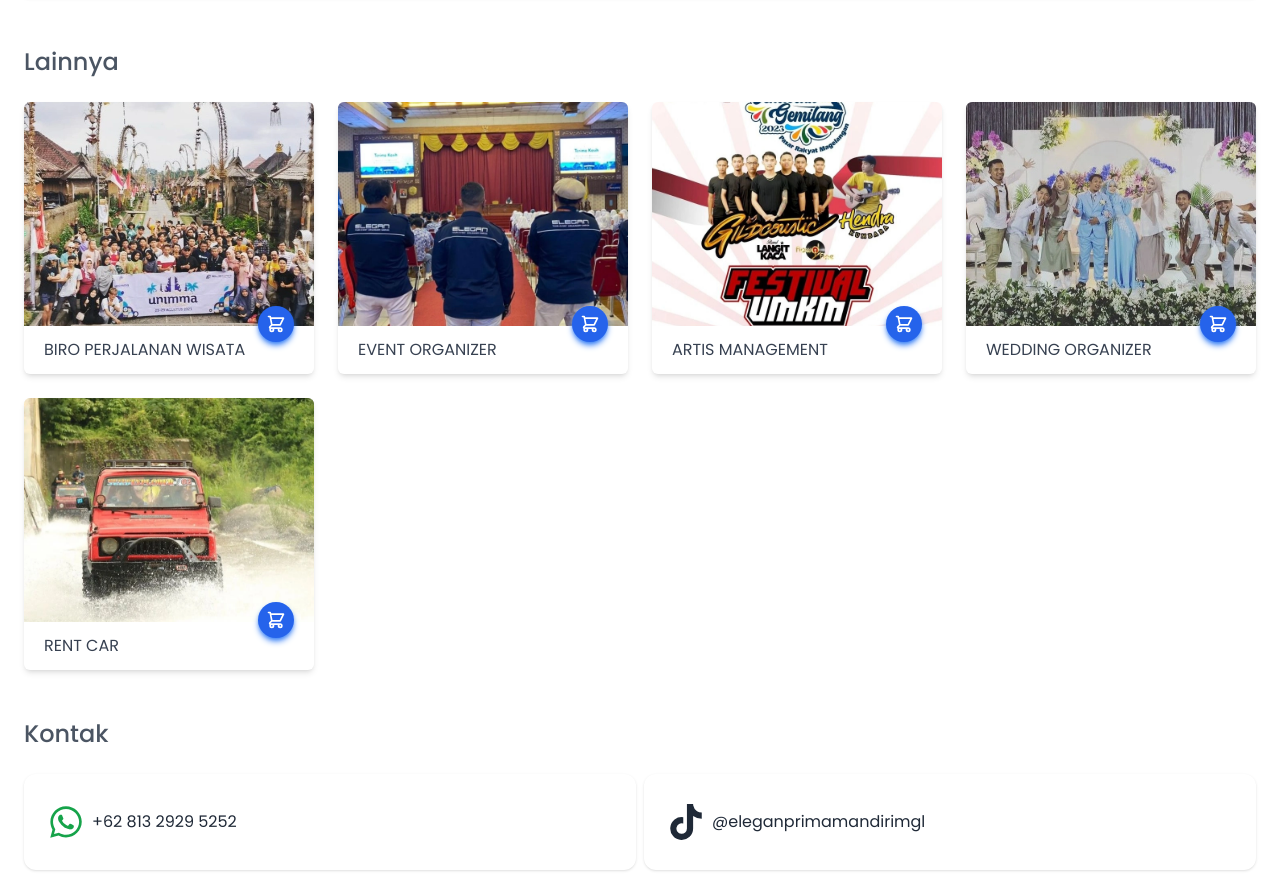
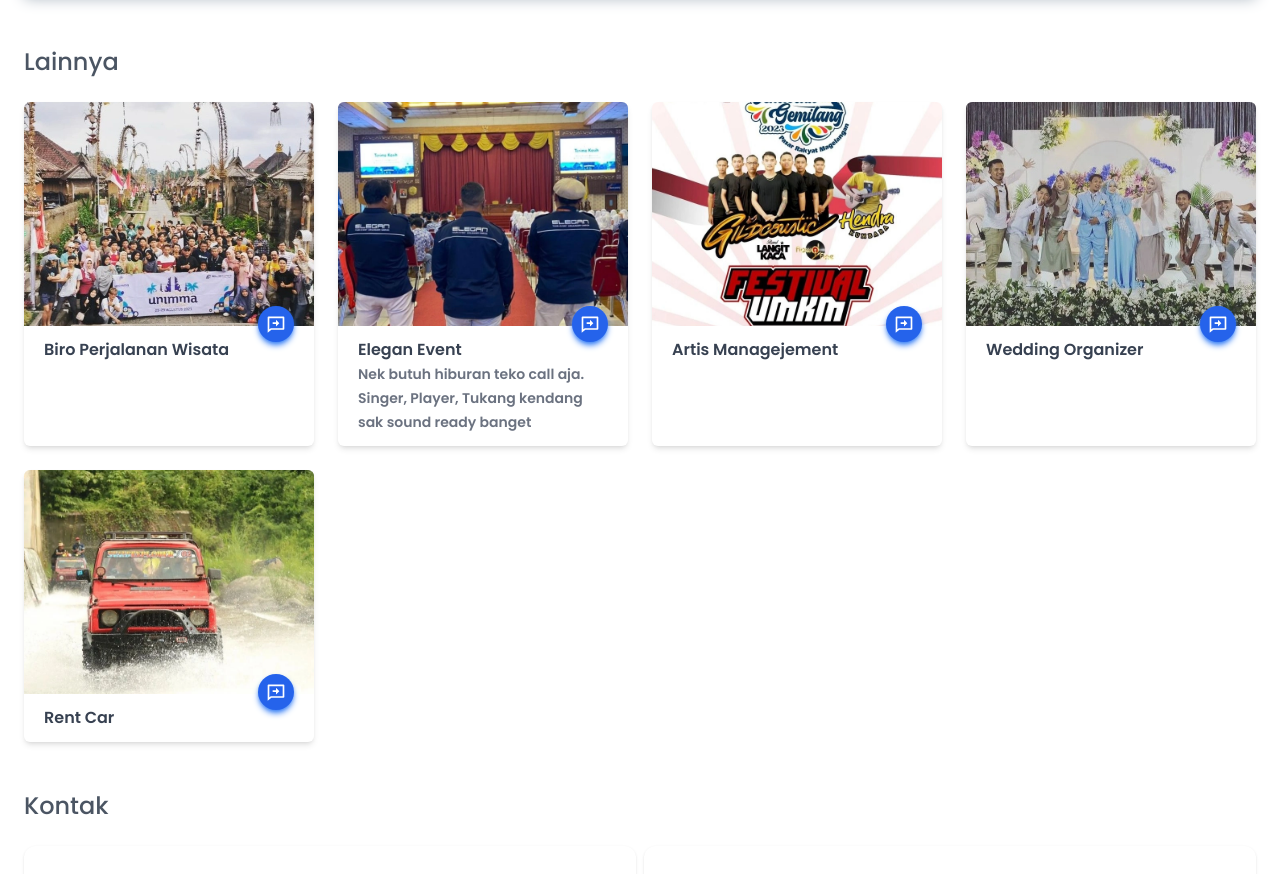
Before and after one commit to McWooden/epm, a Next.js app: page / in a window 1280 px wide. Shown: the part 1908-2782 px from the top of the page. Built offline with nearby package versions, Linux system fonts and the light colour scheme.

Commit message:
small card

```diff
--- a/src/app/components/Quotes.js
+++ b/src/app/components/Quotes.js
@@ -1,7 +1,7 @@
 import { FaQuoteRight } from "react-icons/fa";
 
 export default function Quotes() {
-    return <div className="flex gap-2 p-6 relative overflow-hidden rounded shadow bg-contain bg-right bg-no-repeat bg-[#d2e0ed]" style={{backgroundImage: 'url(/assets/priyo-wahyu.webp)'}}>
+    return <div className="flex gap-2 p-6 relative overflow-hidden rounded bg-contain bg-right bg-no-repeat bg-[#d2e0ed] shadow-[0_0_15px_0_#a8b3be]" style={{backgroundImage: 'url(/assets/priyo-wahyu.webp)'}}>
         <div className="absolute inset-0 bg-black bg-opacity-20"/>
         <FaQuoteRight className="absolute top-2 right-2 sm:relative text-2xl text-gray-100 drop-shadow z-10"/>
         <div className="flex flex-col gap-2 z-10">
--- /dev/null
+++ b/src/app/components/SmallCard.js
@@ -0,0 +1,19 @@
+import { RiChatForwardLine } from "react-icons/ri";
+import { findProductByTitle, spaceToLink } from "../utils"
+
+export default function SmallCard({title, className = ''}) {
+    const data = findProductByTitle(title)
+    if (!data) return <div>{title} tidak ditemukan</div>
+    return <div className="w-full max-w-sm mx-auto rounded-md shadow-md overflow-hidden">
+
+        <div className="flex items-end justify-end h-56 w-full bg-cover bg-center" style={{backgroundImage: `url(${data.image})`}}>
+            <a href={`https://wa.me/6281329295252?text=${spaceToLink(`Hai Pak Priyo, saya tertarik dengan ${data.title}. Apakah masih tersedia?`)}`} className="p-2 rounded-full bg-blue-600 shadow-blue-500 shadow-md text-white mx-5 -mb-4 hover:bg-blue-500 focus:outline-none focus:bg-blue-500">
+                <RiChatForwardLine className="h-5 w-5"/>
+            </a>
+        </div>
+        <div className="px-5 py-3">
+            <h3 className="text-gray-700 capitalize font-semibold">{data.title}</h3>
+            <span className="text-gray-500 text-sm font-semibold">{data?.description}</span>
+        </div>
+    </div>
+}
--- a/src/app/components/Templet.js
+++ b/src/app/components/Templet.js
@@ -4,6 +4,7 @@ import Jumbotron from "./Jumbotron";
 import Quotes from "./Quotes";
 import Youtube from "./Youtube";
 import { spaceToLink } from "../utils";
+import SmallCard from "./SmallCard";
 
 export default function Templet() {
     return (
@@ -62,63 +63,13 @@ export default function Templet() {
                 <h3 className="text-gray-600 text-2xl font-medium pt-12">Lainnya</h3>
                 <div className="grid gap-6 grid-cols-1 sm:grid-cols-2 lg:grid-cols-3 xl:grid-cols-4 mt-6">
                     {/* Add your product items here */}
-                    <div className="w-full max-w-sm mx-auto rounded-md shadow-md overflow-hidden">
-                        <div className="flex items-end justify-end h-56 w-full bg-cover bg-center" style={{backgroundImage: "url(/assets/other/biro-perjalanan-wisata.webp)"}}>
-                        <a href={`https://wa.me/6281329295252?text=${spaceToLink(`Hai Pak Priyo, saya tertarik dengan Biro Perjalanan Wisata. Apakah masih tersedia?`)}`} className="p-2 rounded-full bg-blue-600 shadow-blue-500 shadow-md text-white mx-5 -mb-4 hover:bg-blue-500 focus:outline-none focus:bg-blue-500">
-                        <svg className="h-5 w-5" fill="none" strokeLinecap="round" strokeLinejoin="round" strokeWidth="2" viewBox="0 0 24 24" stroke="currentColor"><path d="M3 3h2l.4 2M7 13h10l4-8H5.4M7 13L5.4 5M7 13l-2.293 2.293c-.63.63-.184 1.707.707 1.707H17m0 0a2 2 0 100 4 2 2 0 000-4zm-8 2a2 2 0 11-4 0 2 2 0 014 0z"></path></svg>
-                        </a>
-                    </div>
-                    <div className="px-5 py-3">
-                        <h3 className="text-gray-700 uppercase">Biro Perjalanan Wisata</h3>
-                        {/* <span className="text-gray-500 mt-2">$000</span> */}
-                    </div>
-                    </div>
-                    <div className="w-full max-w-sm mx-auto rounded-md shadow-md overflow-hidden">
-                        <div className="flex items-end justify-end h-56 w-full bg-cover bg-center" style={{backgroundImage: "url(/assets/other/event-organizer.webp)"}}>
-                        <a href={`https://wa.me/6281329295252?text=${spaceToLink(`Hai Pak Priyo, saya tertarik dengan Event Organizer. Apakah masih tersedia?`)}`} className="p-2 rounded-full bg-blue-600 shadow-blue-500 shadow-md text-white mx-5 -mb-4 hover:bg-blue-500 focus:outline-none focus:bg-blue-500">
-                        <svg className="h-5 w-5" fill="none" strokeLinecap="round" strokeLinejoin="round" strokeWidth="2" viewBox="0 0 24 24" stroke="currentColor"><path d="M3 3h2l.4 2M7 13h10l4-8H5.4M7 13L5.4 5M7 13l-2.293 2.293c-.63.63-.184 1.707.707 1.707H17m0 0a2 2 0 100 4 2 2 0 000-4zm-8 2a2 2 0 11-4 0 2 2 0 014 0z"></path></svg>
-                        </a>
-                    </div>
-                    <div className="px-5 py-3">
-                        <h3 className="text-gray-700 uppercase">Event organizer</h3>
-                        {/* <span className="text-gray-500 mt-2">$000</span> */}
-                    </div>
-                    </div>
-                    <div className="w-full max-w-sm mx-auto rounded-md shadow-md overflow-hidden">
-                        <div className="flex items-end justify-end h-56 w-full bg-cover bg-center" style={{backgroundImage: "url(/assets/other/artis-management.webp)"}}>
-                        <a href={`https://wa.me/6281329295252?text=${spaceToLink(`Hai Pak Priyo, saya tertarik dengan Event Organizer. Apakah masih tersedia?`)}`} className="p-2 rounded-full bg-blue-600 shadow-blue-500 shadow-md text-white mx-5 -mb-4 hover:bg-blue-500 focus:outline-none focus:bg-blue-500">
-                        <svg className="h-5 w-5" fill="none" strokeLinecap="round" strokeLinejoin="round" strokeWidth="2" viewBox="0 0 24 24" stroke="currentColor"><path d="M3 3h2l.4 2M7 13h10l4-8H5.4M7 13L5.4 5M7 13l-2.293 2.293c-.63.63-.184 1.707.707 1.707H17m0 0a2 2 0 100 4 2 2 0 000-4zm-8 2a2 2 0 11-4 0 2 2 0 014 0z"></path></svg>
-                        </a>
-                    </div>
-                    <div className="px-5 py-3">
-                        <h3 className="text-gray-700 uppercase">Artis Management</h3>
-                        {/* <span className="text-gray-500 mt-2">$000</span> */}
-                    </div>
-                    </div>
-                    <div className="w-full max-w-sm mx-auto rounded-md shadow-md overflow-hidden">
-                        <div className="flex items-end justify-end h-56 w-full bg-cover bg-center" style={{backgroundImage: "url(/assets/other/wedding-organizer.webp)"}}>
-                        <a href={`https://wa.me/6281329295252?text=${spaceToLink(`Hai Pak Priyo, saya tertarik dengan Artis Management. Apakah masih tersedia?`)}`} className="p-2 rounded-full bg-blue-600 shadow-blue-500 shadow-md text-white mx-5 -mb-4 hover:bg-blue-500 focus:outline-none focus:bg-blue-500">
-                        <svg className="h-5 w-5" fill="none" strokeLinecap="round" strokeLinejoin="round" strokeWidth="2" viewBox="0 0 24 24" stroke="currentColor"><path d="M3 3h2l.4 2M7 13h10l4-8H5.4M7 13L5.4 5M7 13l-2.293 2.293c-.63.63-.184 1.707.707 1.707H17m0 0a2 2 0 100 4 2 2 0 000-4zm-8 2a2 2 0 11-4 0 2 2 0 014 0z"></path></svg>
-                        </a>
-                    </div>
-                    <div className="px-5 py-3">
-                        <h3 className="text-gray-700 uppercase">Wedding Organizer</h3>
-                        {/* <span className="text-gray-500 mt-2">$000</span> */}
-                    </div>
-                    </div>
-                    <div className="w-full max-w-sm mx-auto rounded-md shadow-md overflow-hidden">
-                        <div className="flex items-end justify-end h-56 w-full bg-cover bg-center" style={{backgroundImage: "url(/assets/other/rent-car.webp)"}}>
-                        <a href={`https://wa.me/6281329295252?text=${spaceToLink(`Hai Pak Priyo, saya tertarik dengan Rent Car. Apakah masih tersedia?`)}`} className="p-2 rounded-full bg-blue-600 shadow-blue-500 shadow-md text-white mx-5 -mb-4 hover:bg-blue-500 focus:outline-none focus:bg-blue-500">
-                        <svg className="h-5 w-5" fill="none" strokeLinecap="round" strokeLinejoin="round" strokeWidth="2" viewBox="0 0 24 24" stroke="currentColor"><path d="M3 3h2l.4 2M7 13h10l4-8H5.4M7 13L5.4 5M7 13l-2.293 2.293c-.63.63-.184 1.707.707 1.707H17m0 0a2 2 0 100 4 2 2 0 000-4zm-8 2a2 2 0 11-4 0 2 2 0 014 0z"></path></svg>
-                        </a>
-                    </div>
-                    <div className="px-5 py-3">
-                        <h3 className="text-gray-700 uppercase">Rent Car</h3>
-                        {/* <span className="text-gray-500 mt-2">$000</span> */}
-                    </div>
-                    </div>
-                    </div>
+                    <SmallCard title='Biro Perjalanan Wisata'/>
+                    <SmallCard title='Elegan Event'/>
+                    <SmallCard title='Artis Managejement'/>
+                    <SmallCard title='Wedding Organizer'/>
+                    <SmallCard title='Rent Car'/>
                 </div>
+            </div>
             {/* You can add more sections as needed */}
             <Contact/>
         </div>
--- a/src/app/components/Youtube.js
+++ b/src/app/components/Youtube.js
@@ -1,8 +1,8 @@
 const sourceYoutube = [
     {src: "https://www.youtube.com/embed/JlObLpanBHw", title: 'Event Organizer'},
     {src: "https://www.youtube.com/embed/45zTd_6nw7k", title: 'Wisata'},
+    {src: "https://www.youtube.com/embed/EWmQdPm7zXg", title: 'Elegan Transport'},
     {src: "https://www.youtube.com/embed/-uIY7_6kpTo", title: 'Elegan Prima Mandiri'},
-    {src: "https://www.youtube.com/embed/EWmQdPm7zXg", title: 'Elegan Transport'}
 ]
 
 export default function Youtube() {
--- a/src/app/utils.js
+++ b/src/app/utils.js
@@ -36,6 +36,36 @@ export const products = [
         image: ['/assets/produk/antar-pulau.jpg', '/assets/produk/antar-pulau-2.jpg']
     },
 ]
+
+export const smallProducts = [
+    {
+        title: 'Biro Perjalanan Wisata',
+        image: '/assets/other/biro-perjalanan-wisata.webp',
+    },
+    {
+        title: 'Elegan Event',
+        image: '/assets/other/event-organizer.webp',
+        description: 'Nek butuh hiburan teko call aja. Singer, Player, Tukang kendang sak sound ready banget',
+    },
+    {
+        title: 'Artis Managejement',
+        image: '/assets/other/artis-management.webp',
+    },
+    {
+        title: 'Wedding Organizer',
+        image: '/assets/other/wedding-organizer.webp',
+    },
+    {
+        title: 'Rent Car',
+        image: '/assets/other/rent-car.webp',
+    },
+]
+
+export function findProductByTitle(title) {
+    const smallProduct = smallProducts.find(x => x.title === title)
+    return smallProduct
+}
+
 export function findProductByPath(path) {
     const product = products.find(x => x.path === path)
     return product
```
